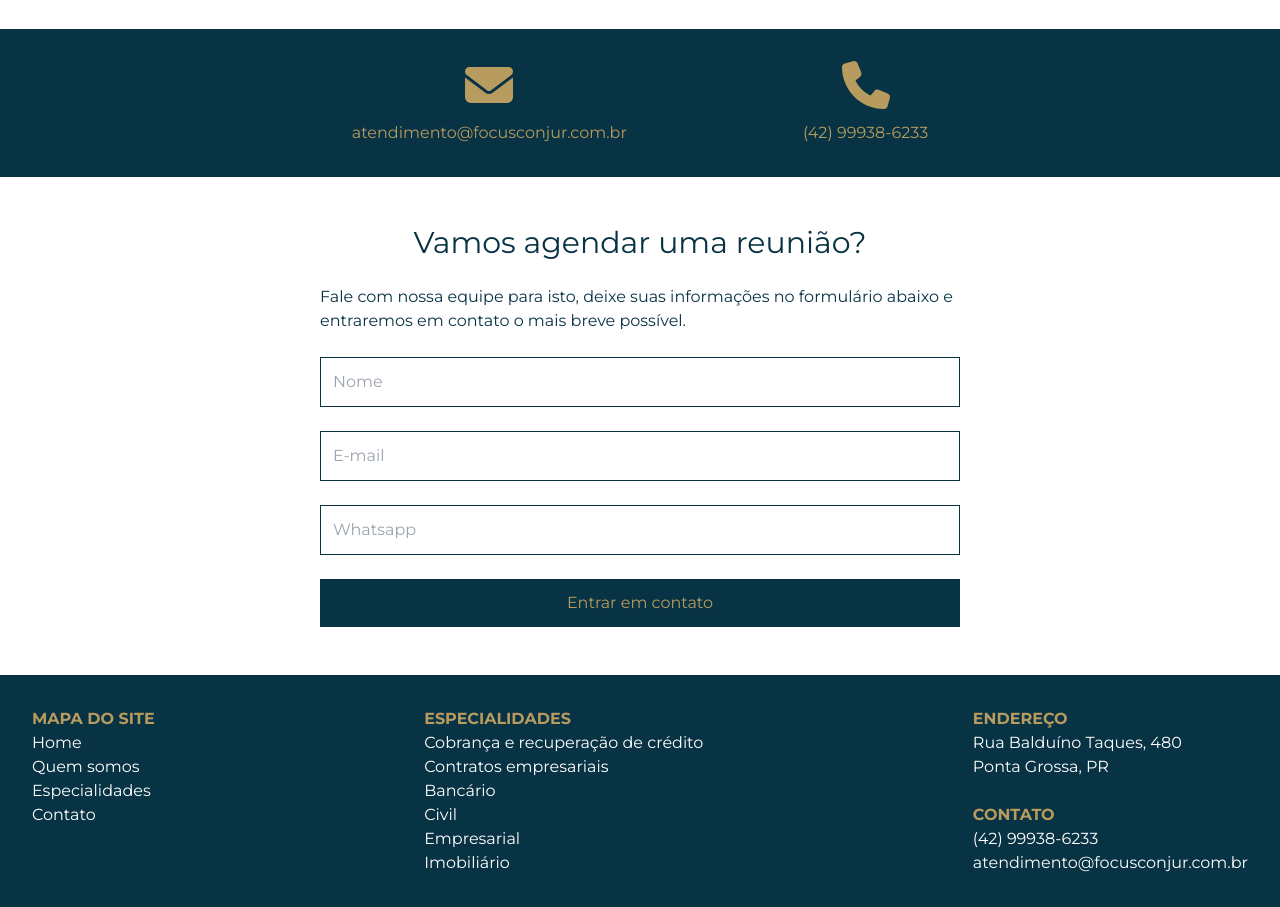
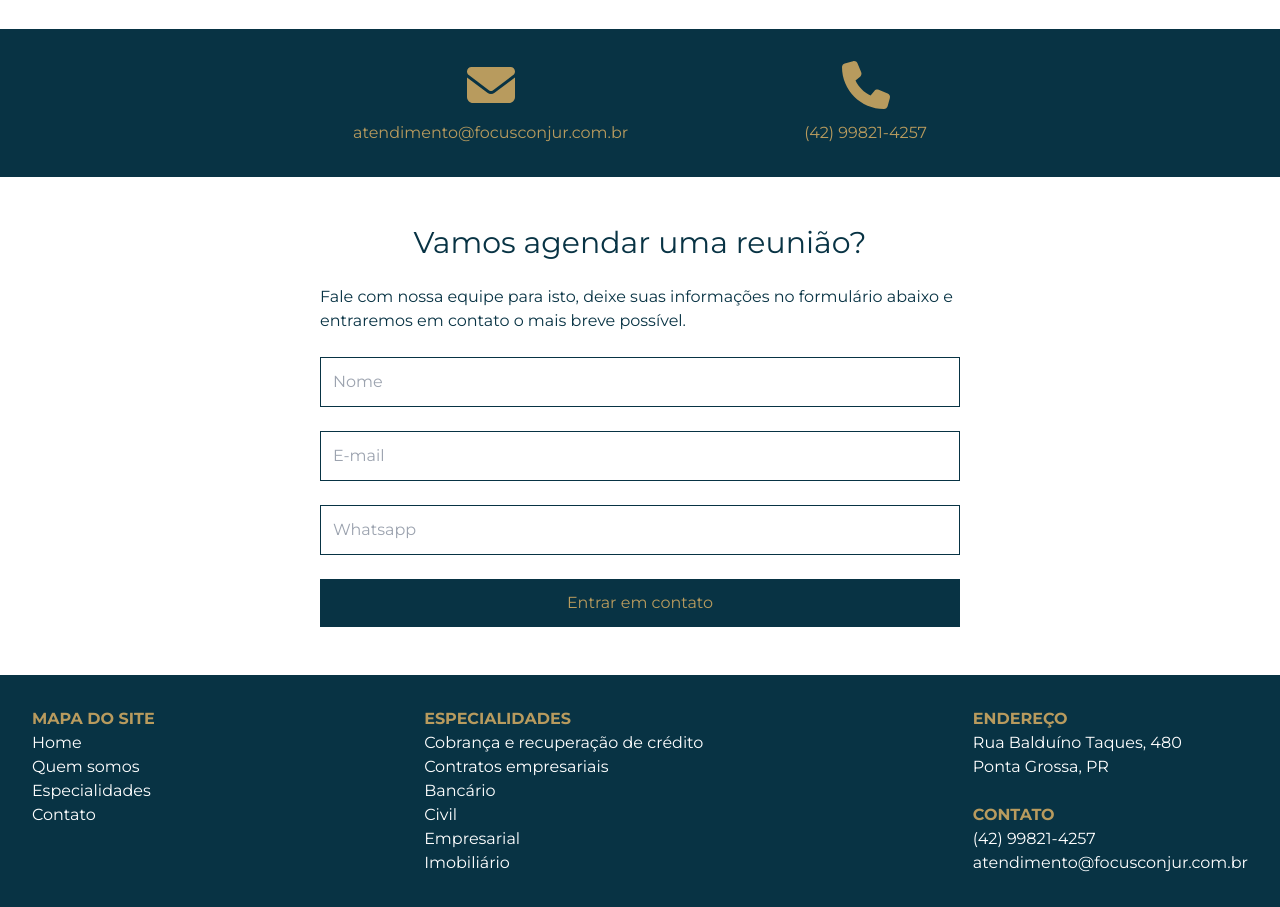
Before and after one commit to mariaesfreitas/focus, a Next.js app in the folder web/: page /atividades/financiamento in a window 1280 px wide. Shown: the part 1740-2647 px from the top of the page. Built offline with nearby package versions, Linux system fonts and the light colour scheme.

Commit message:
feat: update phone number

```diff
--- a/web/src/components/Contact/index.tsx
+++ b/web/src/components/Contact/index.tsx
@@ -70,7 +70,7 @@ export function Contact() {
             icon={faPhone}
             className="w-12 h-12 text-customGold"
           />
-          <p className="mt-3 text-customGold text-base">(42) 99938-6233</p>
+          <p className="mt-3 text-customGold text-base">(42) 99821-4257</p>
         </div>
       </div>
       <div className="mt-12 flex flex-col items-center">
--- a/web/src/components/Footer/index.tsx
+++ b/web/src/components/Footer/index.tsx
@@ -47,8 +47,8 @@ export function Footer() {
           Ponta Grossa, PR
         </p>
         <h1 className="mt-6 text-customGold font-bold uppercase">Contato</h1>
-        <a href="tel:+5542999386233" target="blank">
-          <p className="text-white font-base">(42) 99938-6233</p>
+        <a href="tel:+5542998214257" target="blank">
+          <p className="text-white font-base">(42) 99821-4257</p>
         </a>
         <a href="mailto:atendimento@focusconjur.com.br" target="blank">
           <p className="text-white font-base">atendimento@focusconjur.com.br</p>
--- a/web/src/components/Header/index.tsx
+++ b/web/src/components/Header/index.tsx
@@ -14,7 +14,7 @@ export function Header() {
 
   function handleButtonClick() {
     window.open(
-      'https://api.whatsapp.com/send?phone=5542999386233&text=Ol%C3%A1,%20vim%20pelo%20site%20da%20Focus%20Consultoria.%20Gostaria%20de%20falar%20com%20um%20especialista.',
+      'https://api.whatsapp.com/send?phone=5542998214257&text=Ol%C3%A1,%20vim%20pelo%20site%20da%20Focus%20Consultoria.%20Gostaria%20de%20falar%20com%20um%20especialista.',
       '_blank',
     );
   }
--- a/web/src/components/InformationsRange/index.tsx
+++ b/web/src/components/InformationsRange/index.tsx
@@ -17,12 +17,12 @@ export function InformationsRange() {
           </p>
         </a>
         <a
-          href="tel:+5542999386233"
+          href="tel:+5542998214257"
           target="blank"
           className="flex items-center"
         >
           <FontAwesomeIcon icon={faPhone} className="w-4 h-4 text-white ml-2" />
-          <p className="hidden md:flex text-white ml-2">(42) 99938-6233</p>
+          <p className="hidden md:flex text-white ml-2">(42) 99821-4257</p>
         </a>
       </div>
       <div className="flex gap-3">
--- a/web/src/components/WhatsappButton/index.tsx
+++ b/web/src/components/WhatsappButton/index.tsx
@@ -4,7 +4,7 @@ import { FontAwesomeIcon } from '@fortawesome/react-fontawesome';
 export function WhatsappButton() {
   return (
     <a
-      href="https://api.whatsapp.com/send?phone=5542999386233&text=Ol%C3%A1,%20vim%20pelo%20site%20da%20Focus%20Consultoria.%20Gostaria%20de%20falar%20com%20um%20especialista."
+      href="https://api.whatsapp.com/send?phone=5542998214257&text=Ol%C3%A1,%20vim%20pelo%20site%20da%20Focus%20Consultoria.%20Gostaria%20de%20falar%20com%20um%20especialista."
       target="blank"
     >
       <button className="flex items-center gap-2 bg-customGold p-3">
```
